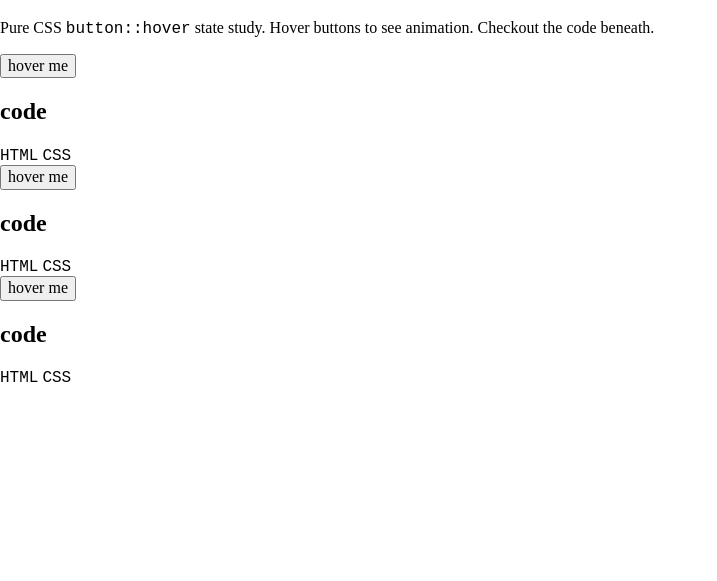
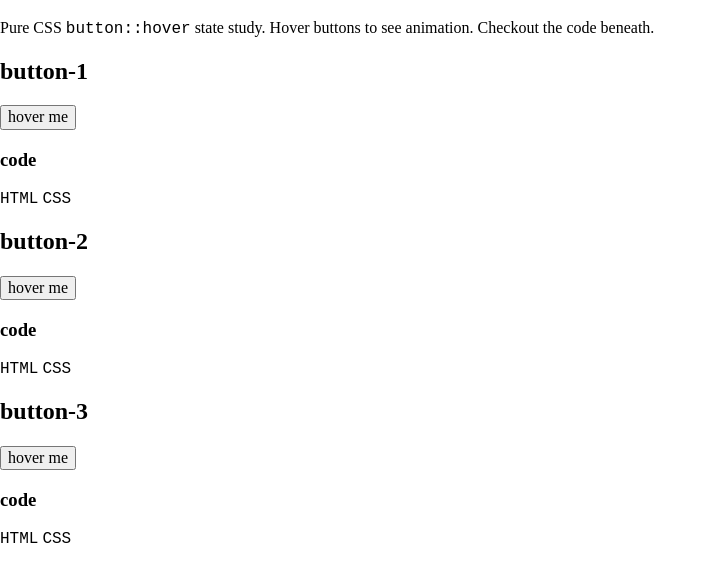
Before and after one commit to marta-kapolka/hover-me, a website built with webpack: page src/pages/index.html in a window 1280 px wide. Shown: the part 61-642 px from the top of the page, without its empty margins (0-717 px from the left). Built offline with nearby package versions, Linux system fonts and the light colour scheme.

Commit message:
fix: html structure

```diff
--- a/src/pages/index.html
+++ b/src/pages/index.html
@@ -26,25 +26,28 @@
       </p>
       <section class="l-buttons-container">
         <article class="button-container">
+          <h2 class="button--title">button-1</h2>
           <button class="button button--1">hover me</button>
           <section class="code">
-            <h2 class="code--title">code</h2>
+            <h3 class="code--title">code</h3>
             <code class="code--window">HTML</code>
             <code class="code--window">CSS</code>
           </section>
         </article>
         <article class="button-container">
+          <h2 class="button--title">button-2</h2>
           <button class="button button--2">hover me</button>
           <section class="code">
-            <h2 class="code--title">code</h2>
+            <h3 class="code--title">code</h3>
             <code class="code--window">HTML</code>
             <code class="code--window">CSS</code>
           </section>
         </article>
         <article class="button-container">
+          <h2 class="button--title">button-3</h2>
           <button class="button button--3">hover me</button>
           <section class="code">
-            <h2 class="code--title">code</h2>
+            <h3 class="code--title">code</h3>
             <code class="code--window">HTML</code>
             <code class="code--window">CSS</code>
           </section>
```
